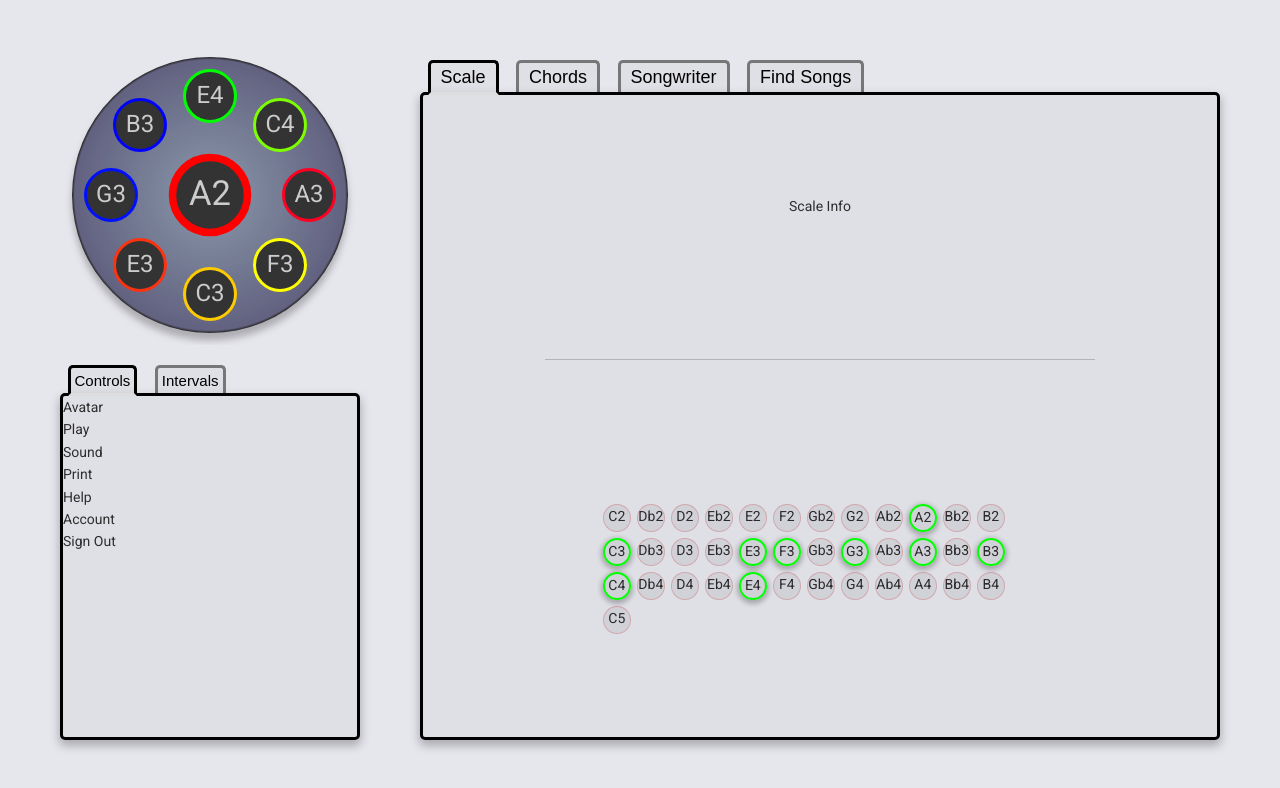
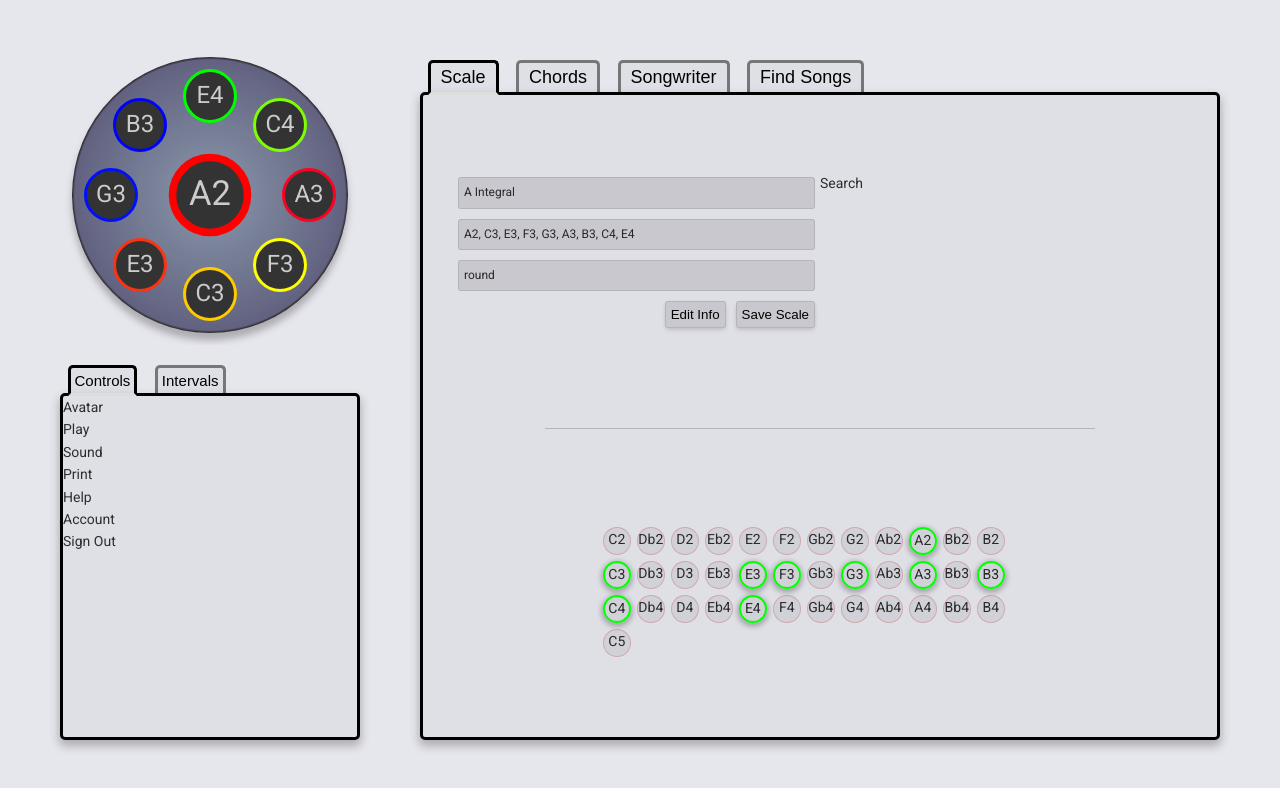
Before and after one commit to Moosees/ding-and-tones, a React (Create React App) app: page /scale in a window 1280 px wide. Shown: the top 788 px of the page. Built offline with nearby package versions, Linux system fonts and the light colour scheme.

Commit message:
Add scale information to scale route

```diff
--- a/src/components/scaleEdit/scaleEdit.styles.js
+++ b/src/components/scaleEdit/scaleEdit.styles.js
@@ -17,5 +17,11 @@ export const Note = styled.span`
   height: 2.8rem;
   margin: 3px;
   text-align: center;
+  transition: border 0.15s ease-in;
   width: 2.8rem;
+
+  &:hover {
+    border: ${({ inScale }) =>
+      inScale ? '2px solid #800' : '1px solid rgba(0,200,0,0.6)'};
+  }
 `;
--- a/src/components/scaleInfo/ScaleInfo.jsx
+++ b/src/components/scaleInfo/ScaleInfo.jsx
@@ -1,7 +1,39 @@
-import React from 'react';
+import React, { useState } from 'react';
+import { connect } from 'react-redux';
+import { setScaleName } from '../../redux/scale/scale.actions';
+import TextInput from '../textInput/TextInput';
+import { Button, Buttons, InfoContainer, InfoField } from './scaleInfo.styles';
 
-const ScaleInfo = () => {
-  return <div>Scale Info</div>;
+const ScaleInfo = ({ name, layout, scale }) => {
+  const [isEditing, setIsEditing] = useState(false);
+
+  return (
+    <>
+      <InfoContainer>
+        <InfoField>{name}</InfoField>
+        <InfoField>{scale.join(', ')}</InfoField>
+        <InfoField>{layout}</InfoField>
+        <Buttons>
+          <Button onClick={() => setIsEditing(true)}>Edit Info</Button>
+          <Button>Save Scale</Button>
+        </Buttons>
+      </InfoContainer>
+      {isEditing && (
+        <div>
+          <TextInput value={name} setValue={setScaleName} />
+          <TextInput value={scale} disabled />
+          <TextInput value={layout} disabled />
+          <button onClick={() => setIsEditing(false)}>Confirm</button>
+        </div>
+      )}
+    </>
+  );
 };
 
-export default ScaleInfo;
+const mapStateToProps = ({ scale }) => ({
+  name: scale.name,
+  scale: scale.scaleSimple,
+  layout: scale.layout,
+});
+
+export default connect(mapStateToProps)(ScaleInfo);
--- /dev/null
+++ b/src/components/scaleInfo/scaleInfo.styles.js
@@ -0,0 +1,37 @@
+import styled from 'styled-components';
+
+export const InfoContainer = styled.div`
+  display: flex;
+  flex: 1 0 33%;
+  flex-direction: column;
+  font-size: 1.2rem;
+`;
+
+export const InfoField = styled.div`
+  border: 1px solid rgba(0, 0, 0, 0.1);
+  background-color: rgba(0, 0, 0, 0.1);
+  border-radius: 3px;
+  flex: 1 0;
+  margin: 0.5rem;
+  padding: 0.5rem;
+`;
+
+export const Buttons = styled.div`
+  align-self: flex-end;
+  display: flex;
+`;
+
+export const Button = styled.button`
+  border: 1px solid rgba(0, 0, 0, 0.1);
+  background-color: rgba(0, 0, 0, 0.1);
+  border-radius: 3px;
+  box-shadow: 0px 2px 5px -1px rgba(0, 0, 0, 0.2);
+  cursor: pointer;
+  margin: 0.5rem;
+  padding: 0.5rem;
+  transition: border 0.15s ease-in;
+
+  &:hover {
+    border: 1px solid rgba(0, 0, 0, 0.5);
+  }
+`;
--- /dev/null
+++ b/src/components/scaleSearch/ScaleSearch.jsx
@@ -0,0 +1,12 @@
+import React from 'react';
+import styled from 'styled-components';
+
+const SearchContainer = styled.div`
+  flex: 1 0 33%;
+`;
+
+const ScaleSearch = () => {
+  return <SearchContainer>Search</SearchContainer>;
+};
+
+export default ScaleSearch;
--- /dev/null
+++ b/src/components/textInput/TextInput.jsx
@@ -0,0 +1,33 @@
+import React, { useState } from 'react';
+
+const TextInput = ({ value, setValue, disabled }) => {
+  const [text, setText] = useState('');
+  const [isEditing, setIsEditing] = useState(false);
+
+  const handleEdit = () => {
+    if (isEditing) {
+      setValue(text);
+      setIsEditing(false);
+    } else {
+      setText(value);
+      setIsEditing(true);
+    }
+  };
+
+  return (
+    <>
+      {isEditing ? (
+        <input
+          value={text}
+          onChange={(e) => setText(e.target.value)}
+          disabled={disabled}
+        />
+      ) : (
+        <input value={value} readOnly />
+      )}
+      <button onClick={handleEdit}>{isEditing ? 'Save' : 'Edit'}</button>
+    </>
+  );
+};
+
+export default TextInput;
--- a/src/containers/scale/Scale.jsx
+++ b/src/containers/scale/Scale.jsx
@@ -3,6 +3,7 @@ import styled from 'styled-components';
 import DividerLine from '../../components/dividerLine/DividerLine';
 import ScaleEdit from '../../components/scaleEdit/ScaleEdit';
 import ScaleInfo from '../../components/scaleInfo/ScaleInfo';
+import ScaleSearch from '../../components/scaleSearch/ScaleSearch';
 
 const ScaleContainer = styled.div`
   align-items: center;
@@ -13,10 +14,19 @@ const ScaleContainer = styled.div`
   padding: 3rem;
 `;
 
+const TopSection = styled.div`
+  display: flex;
+  justify-content: space-around;
+  width: 100%;
+`;
+
 const Scale = () => {
   return (
     <ScaleContainer>
-      <ScaleInfo />
+      <TopSection>
+        <ScaleInfo />
+        <ScaleSearch />
+      </TopSection>
       <DividerLine />
       <ScaleEdit />
     </ScaleContainer>
--- a/src/redux/scale/scale.actions.js
+++ b/src/redux/scale/scale.actions.js
@@ -14,3 +14,8 @@ export const saveScale = (name, layout, scaleAry) => ({
   type: actionTypes.SAVE_SCALE,
   payload: { name, layout, scaleAry },
 });
+
+export const setScaleName = (name) => ({
+  type: actionTypes.SET_NAME,
+  payload: name,
+});
--- a/src/redux/scale/scale.reducer.js
+++ b/src/redux/scale/scale.reducer.js
@@ -48,6 +48,12 @@ const scaleReducer = (state = INITIAL_STATE, { type, payload }) => {
         scaleFull,
       };
 
+    case actionTypes.SET_NAME:
+      return {
+        ...state,
+        name: payload,
+      };
+
     default:
       return state;
   }
--- a/src/redux/scale/scale.types.js
+++ b/src/redux/scale/scale.types.js
@@ -2,6 +2,7 @@ const actionTypes = {
   ADD_NOTE: 'ADD_NOTE',
   REMOVE_NOTE: 'REMOVE_NOTE',
   SAVE_SCALE: 'SAVE_SCALE',
+  SET_NAME: 'SET_NAME',
 };
 
 export default actionTypes;
```
Also changed, not shown: 1 other file (tests, documents, lock files or other folders).
